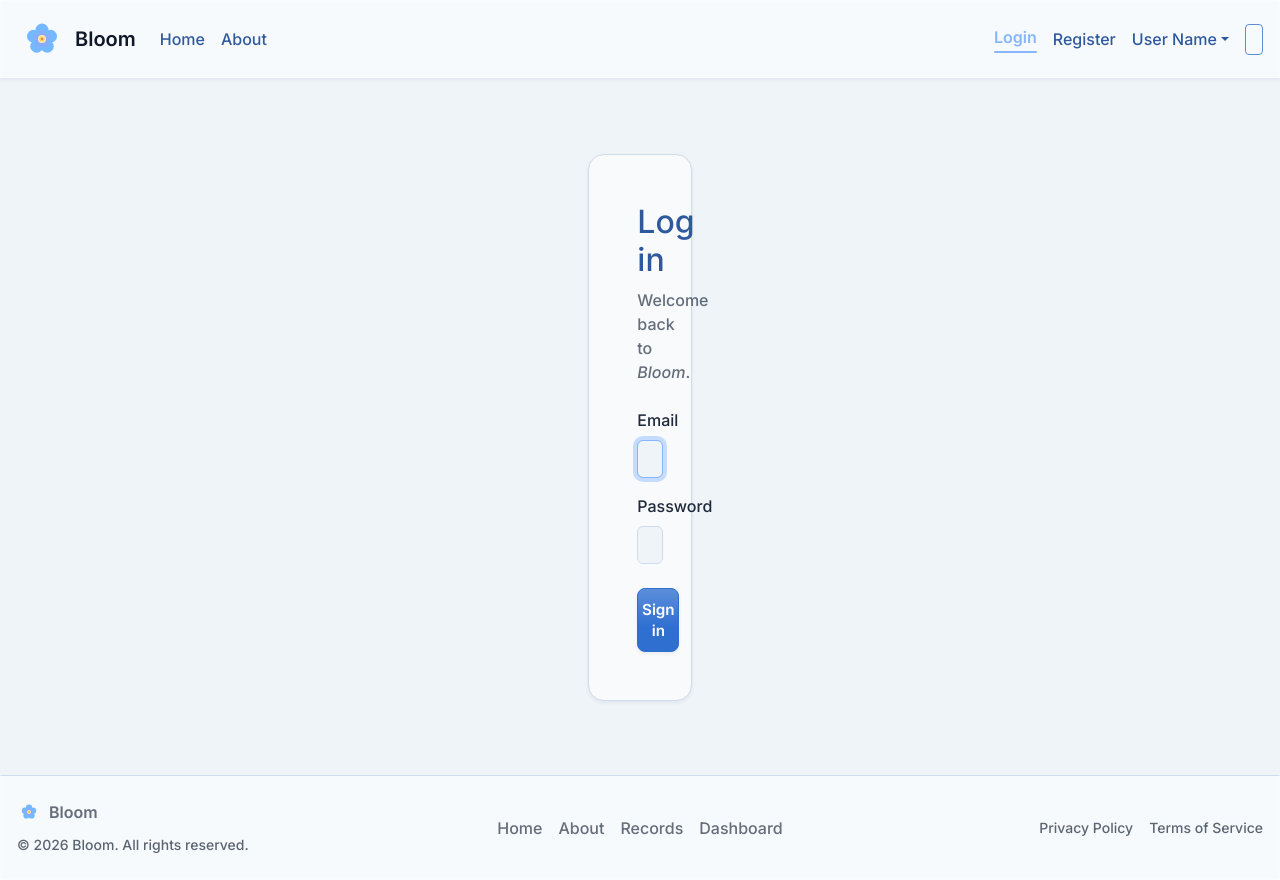
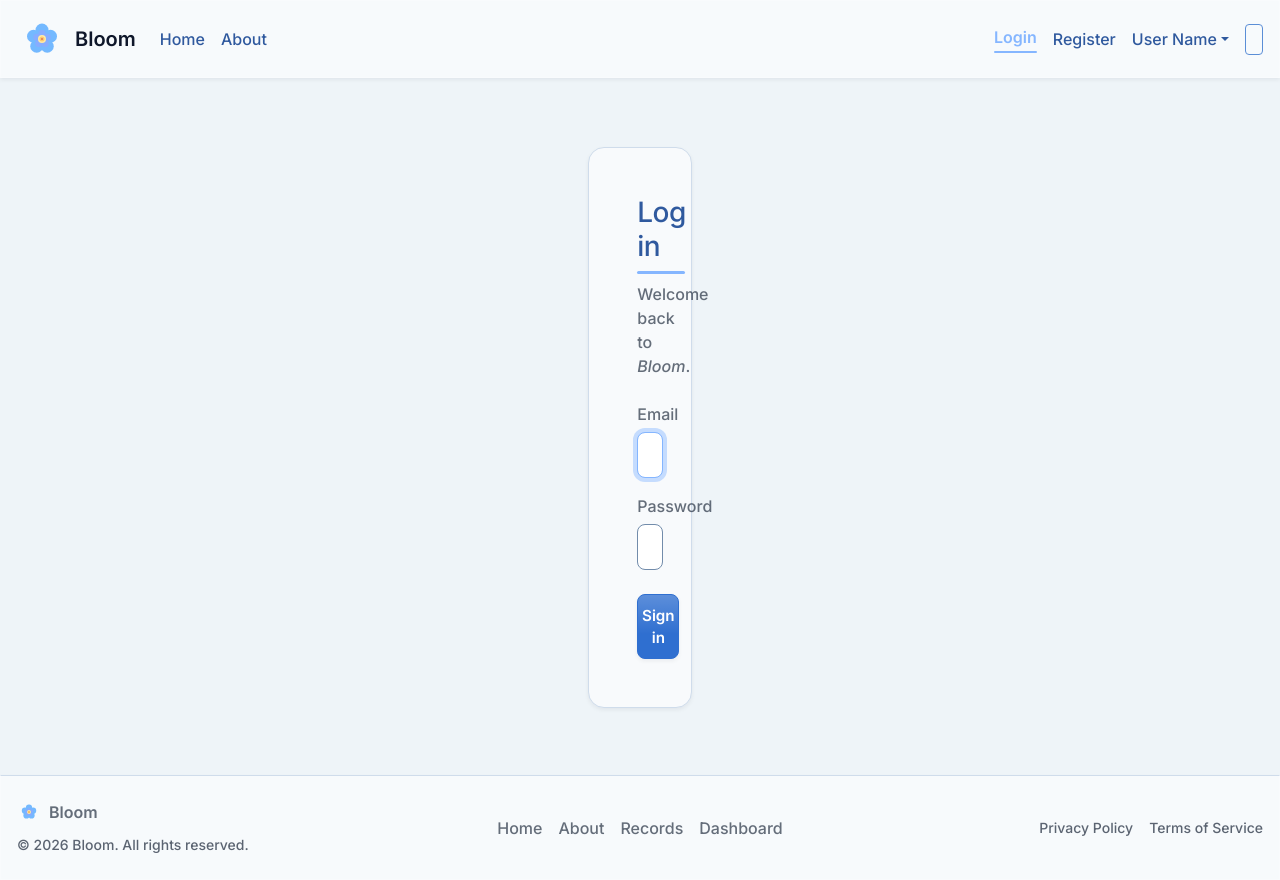
Before and after one commit to nildebenedetti/react-bloom, a React (Vite) app: page /login in a window 1280 px wide. Built offline with nearby package versions, Linux system fonts and the light colour scheme; no server answers.

Commit message:
feat: update Login component styling and enhance theme tokens for improved UI consistency

```diff
--- a/src/pages/Login.jsx
+++ b/src/pages/Login.jsx
@@ -28,15 +28,15 @@ function Login() {
     };
 
     return (
-        <section className="d-flex flex-column align-items-center justify-content-center flex-grow-1 py-5">
+        <section className="d-flex flex-column align-items-center justify-content-center page-fill py-5">
             <div className="container">
                 <div className="row justify-content-center">
                     <div className="col-12 col-sm-10 col-md-8 col-lg-5 col-xl-4">
-                        <div className="surface-card p-4 p-md-5">
+                        <div className="surface-card auth-panel p-4 p-md-5">
                             <form onSubmit={handleSubmit} noValidate>
                                 <div className="text-center mb-4">
-                                    <h1 className="h2 title-color mb-2">Log in</h1>
-                                    <p className="text-muted-bloom mb-0">Welcome back to <span className="fst-italic">Bloom</span>.</p>
+                                    <h1 className="h3 auth-panel__title mb-2">Log in</h1>
+                                    <p className="auth-panel__subtitle mb-0">Welcome back to <span className="fst-italic">Bloom</span>.</p>
                                 </div>
 
                                 {errorMsg && (
--- a/src/styles/components.css
+++ b/src/styles/components.css
@@ -290,6 +290,80 @@
   max-width: 32rem;
 }
 
+/* --- Login -----------------------------------------------------------------
+ * .surface-card, not .glass-card: the meadow's frost exists to sit on the
+ * artwork, and buys nothing behind a text field. */
+.auth-panel {
+  max-width: 26rem;
+}
+
+.auth-panel__title {
+  color: var(--bloom-title);
+  letter-spacing: -0.02em;
+}
+
+/* the meadow's one recurring ornament, from .feed-title::after */
+.auth-panel__title::after {
+  content: "";
+  display: block;
+  width: 3rem;
+  height: 3px;
+  margin: 0.5rem auto 0;
+  border-radius: 2px;
+  background-color: var(--bloom-accent);
+}
+
+.auth-panel__subtitle {
+  color: var(--bloom-text-muted);
+}
+
+/* .form-control resolves to the PAGE tokens, so a field would sit at the same
+   tone as the body; the input tokens lift it off the card */
+.auth-panel .form-control {
+  background-color: var(--bloom-input-bg);
+  border-color: var(--bloom-input-border);
+  color: var(--bs-body-color);
+  padding: 0.625rem 0.75rem;
+  border-radius: var(--bloom-radius);
+  transition:
+    background-color var(--bloom-dur) var(--bloom-ease),
+    border-color var(--bloom-dur) var(--bloom-ease),
+    box-shadow var(--bloom-dur) var(--bloom-ease);
+}
+
+.auth-panel .form-control::placeholder {
+  color: var(--bloom-input-placeholder);
+}
+
+/* --bs-focus-ring-color is the accent as an alpha, tuned per theme; the bare
+   --bloom-accent is a tint and manages ~2:1 on the light card */
+.auth-panel .form-control:focus {
+  background-color: var(--bloom-input-bg);
+  border-color: var(--bloom-accent);
+  box-shadow: 0 0 0 0.25rem var(--bs-focus-ring-color);
+}
+
+.auth-panel .form-label {
+  color: var(--bloom-text-muted);
+  font-weight: 500;
+  margin-bottom: 0.375rem;
+}
+
+/* per-field errors, on the same danger pair as the form-wide alert */
+.auth-panel .form-control.is-invalid {
+  border-color: var(--bloom-danger);
+}
+
+.auth-panel .form-control.is-invalid:focus {
+  box-shadow: 0 0 0 0.25rem var(--bloom-danger-bg);
+}
+
+.auth-panel .alert-danger {
+  --bs-alert-color: var(--bloom-danger);
+  --bs-alert-bg: var(--bloom-danger-bg);
+  --bs-alert-border-color: var(--bloom-danger-bg);
+}
+
 /* --- Patterned backgrounds ---------------------------------------------- */
 
 .flowerized {
@@ -361,3 +435,8 @@ html[data-bs-theme="dark"] .flowerized {
 .text-justify {
   text-align: justify;
 }
+
+/* <main> has no justify-content, so a short child needs this to centre */
+.page-fill {
+  flex-grow: 1;
+}
--- a/src/styles/index.css
+++ b/src/styles/index.css
@@ -31,17 +31,18 @@
 
 @media (prefers-reduced-motion: reduce) {
   :where(html, body, .navbar, .card, .dropdown-menu, .modal-content, .glass-bar, .glass-card, .surface-card),
-  .btn-lightblue,
-  .btn-lightblue-sm,
-  .btn-lightblue-outline,
-  .btn-lightblue-outline-sm {
+  .btn-action,
+  .btn-action-sm,
+  .btn-action-outline,
+  .btn-action-outline-sm,
+  .auth-panel .form-control {
     transition: none;
   }
 
-  .btn-lightblue:hover,
-  .btn-lightblue-sm:hover,
-  .btn-lightblue-outline:hover,
-  .btn-lightblue-outline-sm:hover,
+  .btn-action:hover,
+  .btn-action-sm:hover,
+  .btn-action-outline:hover,
+  .btn-action-outline-sm:hover,
   .surface-card:hover,
   .glass-card:hover {
     transform: none;
--- a/src/styles/theme/tokens.css
+++ b/src/styles/theme/tokens.css
@@ -163,10 +163,7 @@ html[data-bs-theme="light"] {
   --bloom-title: #2f599e;
   --bloom-text-muted: rgba(30, 41, 59, 0.68);
 
-  /* Feedback. Bootstrap hardcodes `.alert-danger` per variant, so the stock
-     alert is a pale red slab that ignores the palette entirely. These two carry
-     the same role for the theme: a wash to sit in, and a label to read on it.
-       label #9f1239 on wash #fde8ec → 7.4:1 (AAA) */
+  /* .alert-danger is hardcoded in Bootstrap — label on wash, per theme */
   --bloom-danger: #9f1239;
   --bloom-danger-bg: #fde8ec;
 
@@ -174,12 +171,10 @@ html[data-bs-theme="light"] {
   --bloom-surface-2: #ffffff;
   --bloom-border: #cfdceb;
 
-  /* Inputs sit ON --bloom-surface, so they take the next step up rather than
-     --bloom-surface itself: at the same value the field would have no edge
-     against the card and read as a hole punched in it. */
+  /* one step up from the card; edge dark enough to read as a control (3.3:1) */
   --bloom-input-bg: #ffffff;
-  --bloom-input-border: #b9cde0;
-  --bloom-input-placeholder: rgba(30, 41, 59, 0.45);
+  --bloom-input-border: #728cab;
+  --bloom-input-placeholder: rgba(30, 41, 59, 0.55);
 
   /* Glass: on a pale background the frosted layer is white */
   --bloom-glass-bg: rgba(255, 255, 255, 0.5);
@@ -302,10 +297,19 @@ html[data-bs-theme="dark"] {
   --bloom-title: #93c5fd;
   --bloom-text-muted: rgba(226, 232, 240, 0.68);
 
+  /* the mirror pair: light label on a dark wash, not a pale slab on cobalt */
+  --bloom-danger: #fecdd3;
+  --bloom-danger-bg: #4a1d26;
+
   /* lighter than the body, so cards read as raised */
   --bloom-surface: #26354b;
   --bloom-surface-2: #334155;
   --bloom-border: #3a4a61;
+
+  /* dark mirror of the light input tokens, not a flip of --bloom-border (2.4:1) */
+  --bloom-input-bg: #334155;
+  --bloom-input-border: #6b89a9;
+  --bloom-input-placeholder: rgba(226, 232, 240, 0.62);
 
   /* Glass: the metal counterpart of the white frosted bar. The near-black
      translucent layer keeps the cobalt page visible through the blur; the
```
